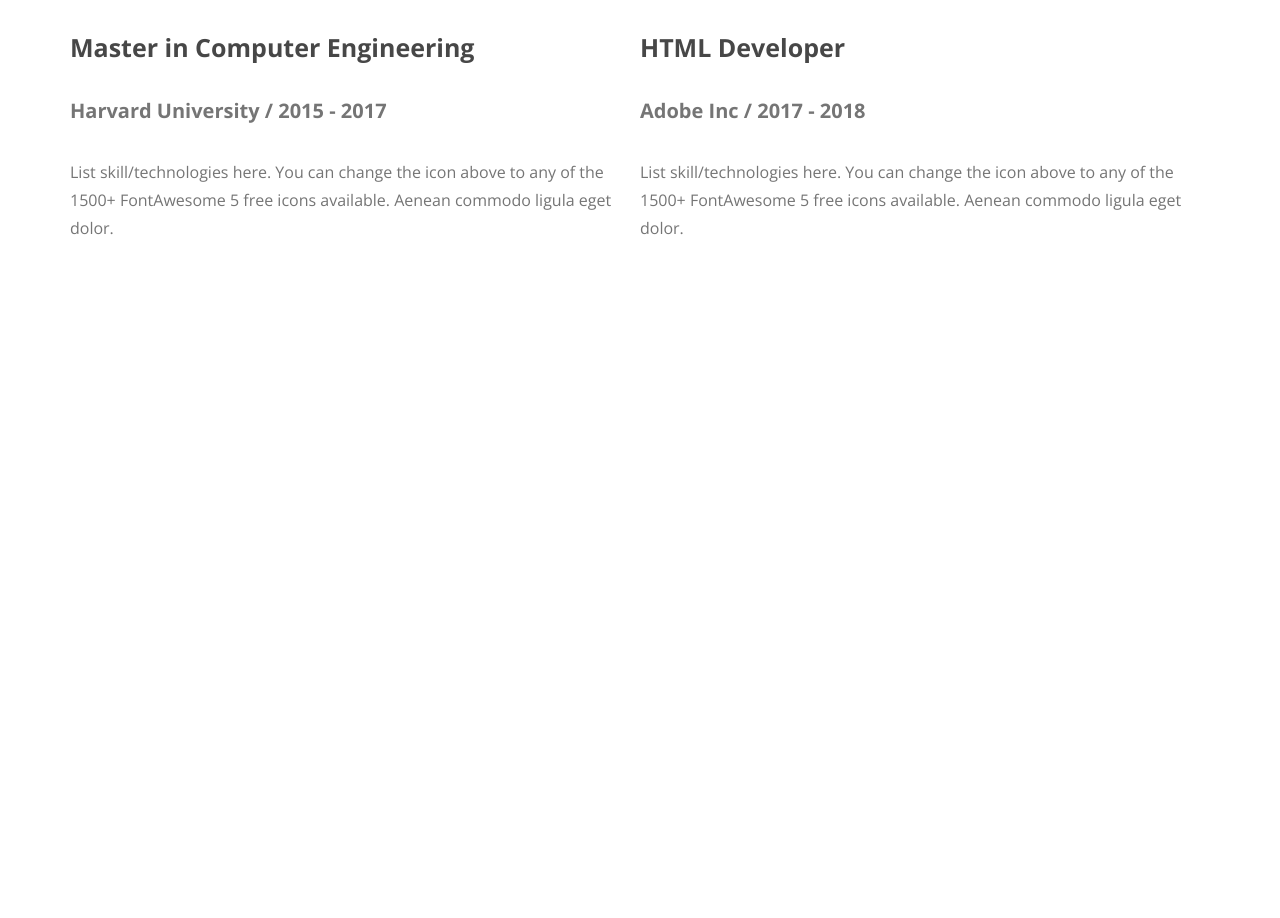
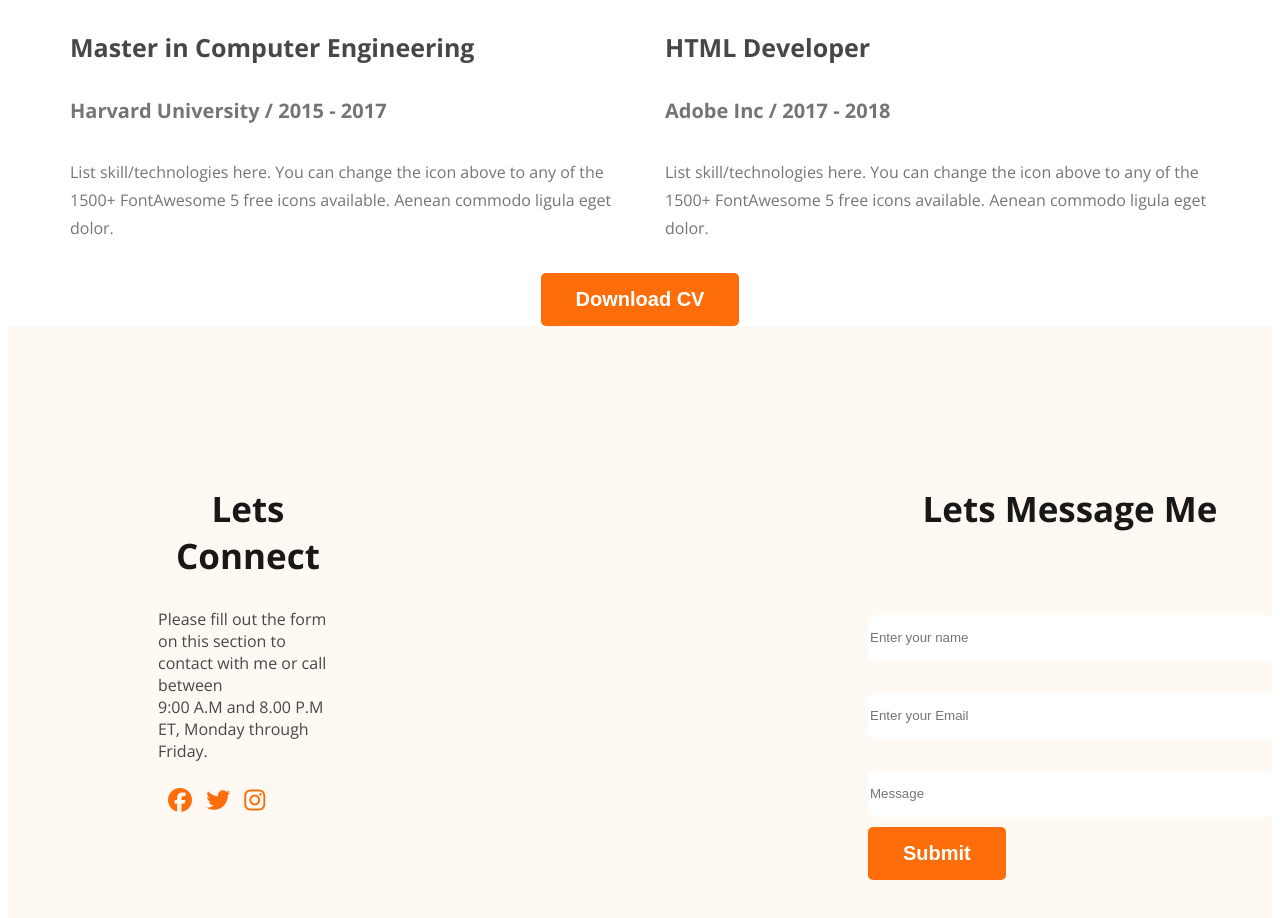
Before and after one commit to antim001/webdeveloper-portfolio, a plain HTML site: page index.html in a window 1280 px wide. Shown: the part 2947-3865 px from the top of the page. Before the commit the page ends 3213 px from the top, so only its background shows below. Drawn offline with nearby package versions, Linux system fonts and the light colour scheme.

Commit message:
Footer added

```diff
--- a/index.html
+++ b/index.html
@@ -8,6 +8,7 @@
 <link rel="preconnect" href="https://fonts.gstatic.com" crossorigin>
 <link href="https://fonts.googleapis.com/css2?family=Open+Sans:wght@400;700;800&display=swap" rel="stylesheet">
     <link rel="stylesheet" href="styles/style.css">
+    <script src="https://kit.fontawesome.com/9b821b0cc9.js" crossorigin="anonymous"></script>
 </head>
 <body>
     <header class="header">
@@ -132,8 +133,30 @@
                </div>
         </div>
     </div>
+    <div class="download-cv">
+        <button class="btn-primary">Download CV</button>
+    </div>
      </section>
     </main>
-    <footer></footer>
+    <footer>
+        <div class="footer-container">
+            <div class="media-connection">
+                <h2 class="media-title">Lets Connect</h2>
+                <p class="media-des">Please fill out the form on this section to contact with me or call between<br> 9:00 A.M and 8.00 P.M ET, Monday through Friday.</p>
+                <div class="media-icons">
+                    <i class="fa-brands fa-facebook"></i>
+                    <i class="fa-brands fa-twitter"></i>
+                    <i class="fa-brands fa-instagram"></i>
+                </div>
+            </div>
+            <div class="contact-info">
+                <h2 class="media-title">Lets Message Me</h2><br><br>
+                <input type="text" name="name" id="name" placeholder="Enter your name"><br><br>
+                <input type="email" name="mail" id="mail" placeholder="Enter your Email"><br><br>
+                <input type="text-area" placeholder="Message"  height="200px"><br>
+                <button class="btn-primary final" >Submit</button>
+            </div>
+        </div>
+    </footer>
 </body>
 </html>
--- a/styles/style.css
+++ b/styles/style.css
@@ -183,6 +183,7 @@ main {
 .resume-content{
     display: flex;
     margin-top: 80px;
+    gap: 50px;
 }
 .resume-column-title{
     color:  #474747;
@@ -214,3 +215,56 @@ font-style: normal;
 font-weight: 400;
 line-height: 28px;
 }
+.download-cv{
+    text-align: center;
+    margin-top: 15px;
+}
+footer{
+    background: #FFF8F3;
+
+}
+.footer-container{
+
+
+    display: flex;
+}
+.media-connection{
+    padding: 130px 300px 200px 150px;
+}
+.contact-info{
+    padding: 130px 0 200px 230px;
+}
+input{
+    width: 400px;
+    height: 44px;
+    border-radius: 5px;
+    background:  #FFF;
+    margin-top: 10px;
+    border: 0;
+}
+.final{
+    margin-top: 10px;
+}
+.fa-brands {
+    color: #FD6E0A;
+    font-size: 24px;
+    margin-left: 10px;
+    margin-top: 10px;
+}
+.media-title{
+    color:  #181818;
+text-align: center;
+
+font-size: 35px;
+
+font-weight: 700;
+
+}
+.media-des{
+    color:  #474747;
+
+font-size: 16px;
+
+font-weight: 400;
+
+}
```
